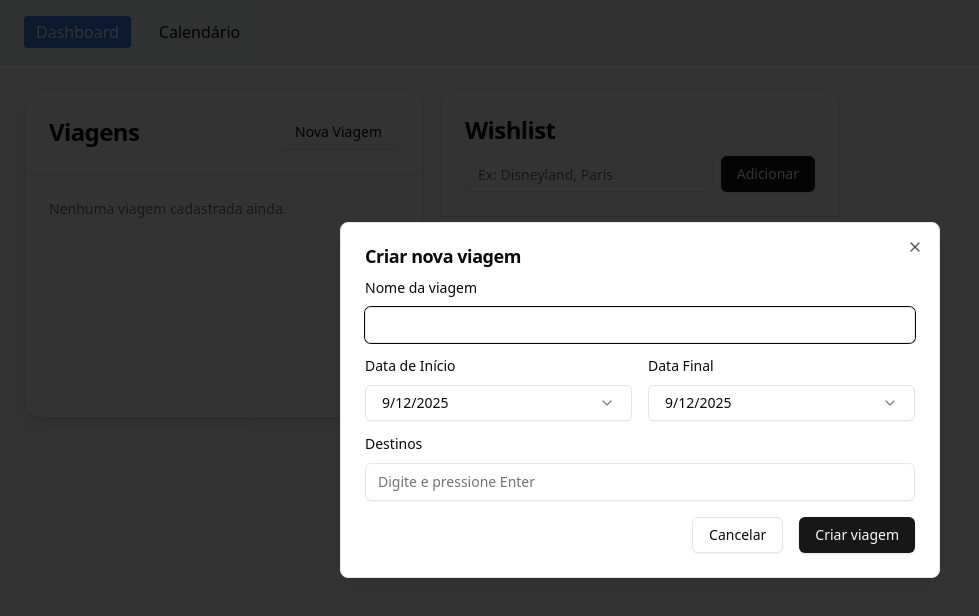
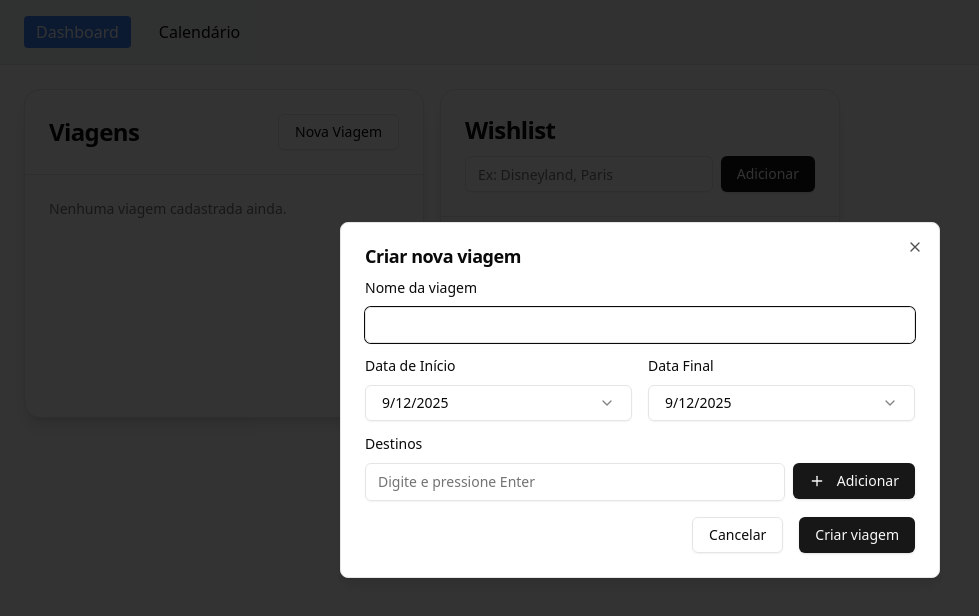
Before and after one commit to thomas36058/travel-dashboard, a React (Vite) app: page / in a window 1280 px wide. Both pictures are taken after a click on the button "Nova Viagem". Shown: the top 616 px of the page, without its empty margins (0-979 px from the left). Built offline with nearby package versions, Linux system fonts and the light colour scheme.

Commit message:
fix: add button on the side of tagsInput to better understand

```diff
--- a/src/components/ui/input-chips.tsx
+++ b/src/components/ui/input-chips.tsx
@@ -2,7 +2,8 @@
 
 import * as React from "react";
 import { cn } from "@/lib/utils";
-import { X } from "lucide-react";
+import { X, Plus } from "lucide-react";
+import { Button } from "./button";
 
 export interface TagsInputProps
   extends React.InputHTMLAttributes<HTMLInputElement> {
@@ -14,9 +15,8 @@ const TagsInput = React.forwardRef<HTMLInputElement, TagsInputProps>(
   ({ className, value = [], onValueChange, ...props }, ref) => {
     const [inputValue, setInputValue] = React.useState("");
 
-    const handleKeyDown = (e: React.KeyboardEvent<HTMLInputElement>) => {
-      if (e.key === "Enter" && inputValue.trim() !== "") {
-        e.preventDefault();
+    const addTag = () => {
+      if (inputValue.trim() === "") return;
 
       const formatted = inputValue
         .trim()
@@ -26,7 +26,14 @@ const TagsInput = React.forwardRef<HTMLInputElement, TagsInputProps>(
       if (!value.includes(formatted)) {
         onValueChange?.([...value, formatted]);
       }
+
       setInputValue("");
+    };
+
+    const handleKeyDown = (e: React.KeyboardEvent<HTMLInputElement>) => {
+      if (e.key === "Enter") {
+        e.preventDefault();
+        addTag();
       }
     };
 
@@ -35,9 +42,10 @@ const TagsInput = React.forwardRef<HTMLInputElement, TagsInputProps>(
     };
 
     return (
+      <div className="flex items-start gap-2">
         <div
           className={cn(
-          "flex flex-wrap items-center gap-2 rounded-md border px-3 py-2 text-sm shadow-sm",
+            "flex flex-wrap items-center gap-2 rounded-md border px-3 py-2 text-sm shadow-sm flex-1",
             "focus-within:ring-2 focus-within:ring-ring focus-within:ring-offset-2",
             className
           )}
@@ -47,14 +55,22 @@ const TagsInput = React.forwardRef<HTMLInputElement, TagsInputProps>(
               {tag}
             </TagItem>
           ))}
+
           <input
             ref={ref}
             value={inputValue}
             onChange={(e) => setInputValue(e.target.value)}
             onKeyDown={handleKeyDown}
-          className="flex-1 min-w-[80px] bg-transparent outline-none placeholder:text-muted-foreground"
+            className="flex-1 min-w-[120px] bg-transparent outline-none placeholder:text-muted-foreground"
+            placeholder={props.placeholder ?? "Digite um destino"}
             {...props}
           />
+        </div>
+
+        <Button type="button" onClick={addTag} className="shrink-0">
+          <Plus className="w-4 h-4 mr-1" />
+          Adicionar
+        </Button>
       </div>
     );
   }
```
Lines whose indentation alone changed are shown as unchanged.
